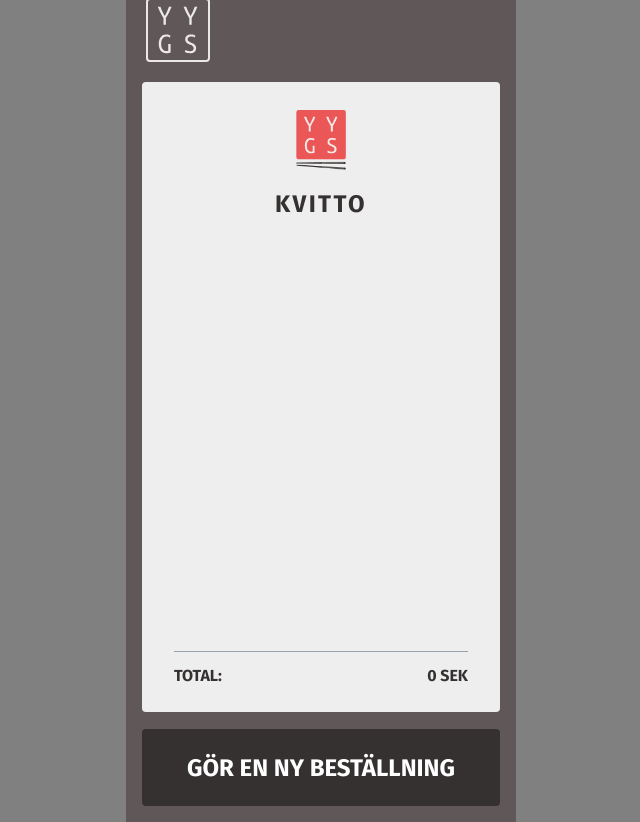
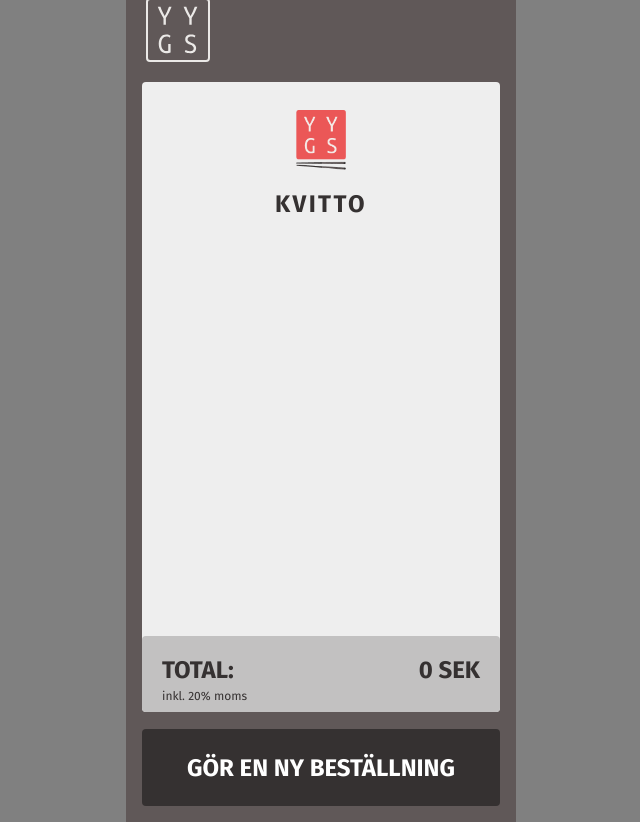
Before and after one commit to Ludwigstud/Yumyum-FoodApp, a React (Vite) app: page /receipt in a window 1280 px wide. Shown: the whole page, without its empty margins (319-959 px from the left). Built offline with nearby package versions, Linux system fonts and the light colour scheme.

Commit message:
small fix

```diff
--- a/src/components/ReceiptInfo.jsx
+++ b/src/components/ReceiptInfo.jsx
@@ -89,10 +89,13 @@ const ReceiptInfo = () => {
 							))}
 						</div>
 
-						<div className="w-full px-8 mt-4 mb-6">
-							<div className="border-t border-gray-400 pt-3 flex justify-between">
-								<span className="font-bold text-[#353131]">TOTAL:</span>
-								<span className="font-bold text-[#353131]">{totalValue} SEK</span>
+						<div className="w-full py-1 mt-4 px-5 rounded-sm bg-[#C2C1C1]">
+							<div className="pt-3 flex justify-between">
+								<span className="font-bold text-[#353131] text-[24px]">TOTAL:</span>
+								<span className="font-bold text-[#353131] text-[24px]">{totalValue} SEK</span>
+							</div>
+							<div className="flex justify-start ">
+								<span className="text-xs text-[#353131] mb-1">inkl. 20% moms</span>
 							</div>
 						</div>
 					</div>
```
